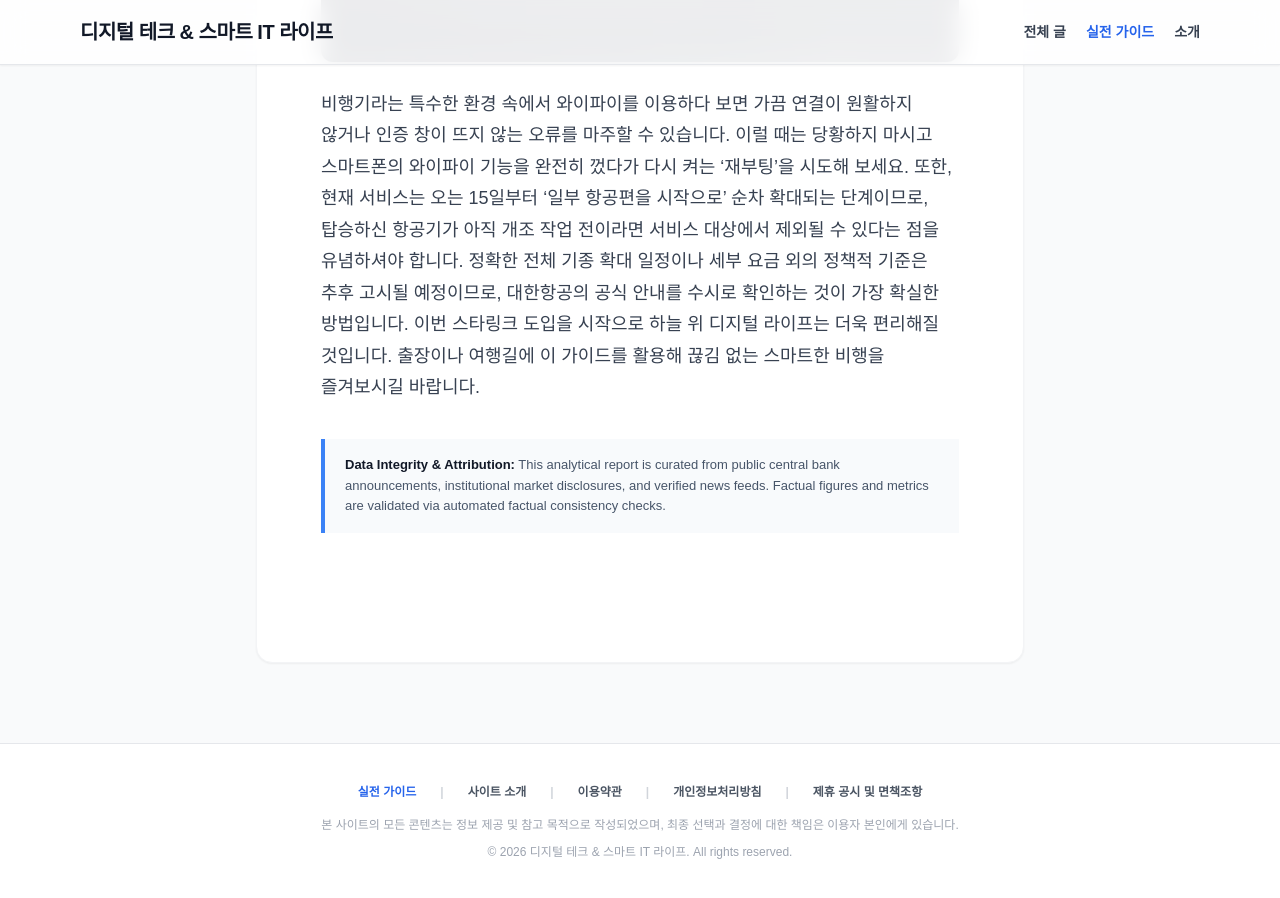
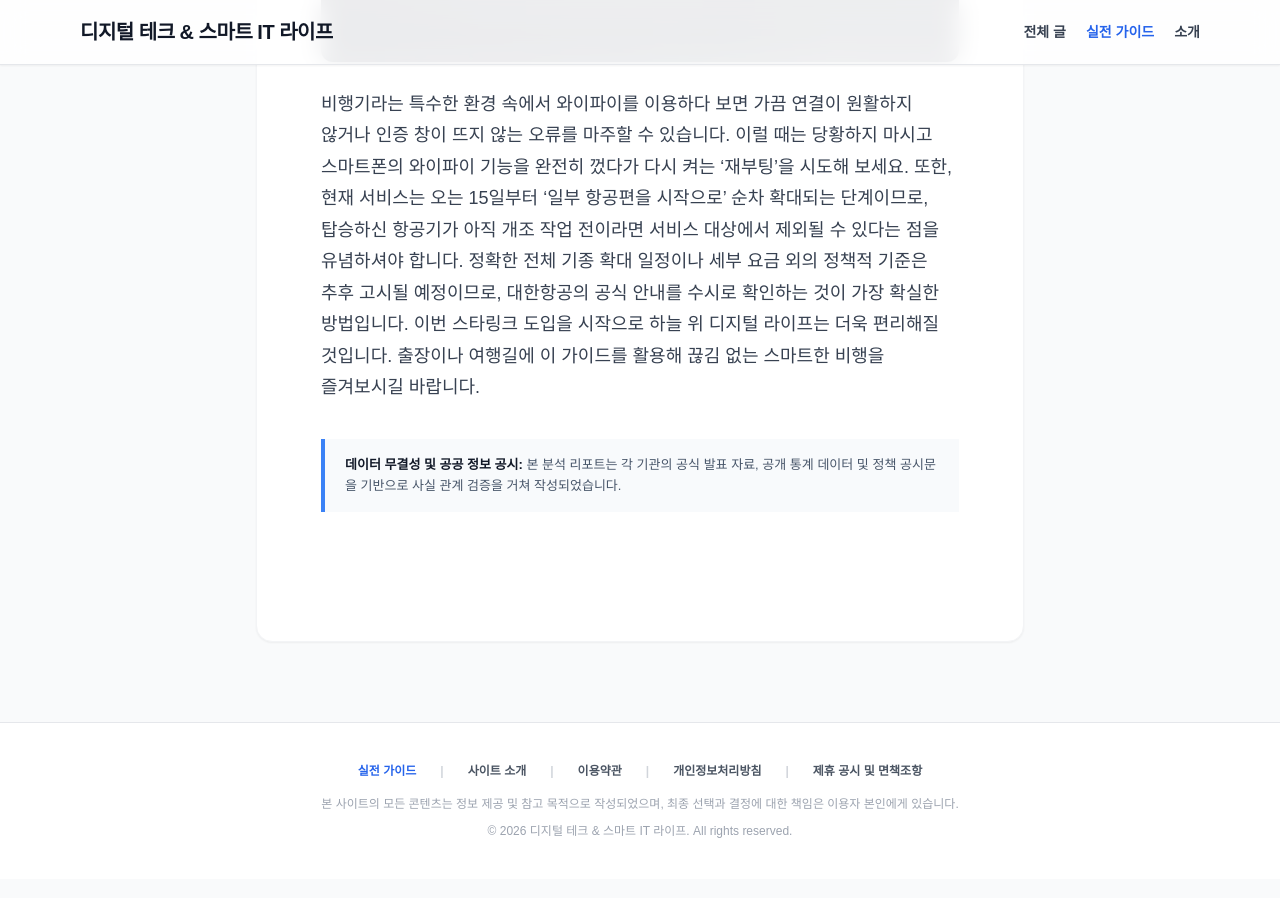
Before and after one commit to somsoo/blog-tech-kr, a Jekyll site: the page built from _posts/2026-09-11-대한항공-스타링크-기내-무료-와이파이.md, in a window 1280 px wide and 900 px high, scrolled down 3612 px. Built offline with Jekyll 4.4.1, drawn with Linux system fonts in a browser that asks for light colours; nearby versions of some CDN libraries; some web fonts are replaced.

Commit message:
fix(content): localize attribution notice to Korean in post

```diff
--- a/_posts/2026-09-11-대한항공-스타링크-기내-무료-와이파이.md
+++ b/_posts/2026-09-11-대한항공-스타링크-기내-무료-와이파이.md
@@ -49,7 +49,7 @@ description: "대한항공이 도입한 스타링크 기내 무료 와이파이
 
 비행기라는 특수한 환경 속에서 와이파이를 이용하다 보면 가끔 연결이 원활하지 않거나 인증 창이 뜨지 않는 오류를 마주할 수 있습니다. 이럴 때는 당황하지 마시고 스마트폰의 와이파이 기능을 완전히 껐다가 다시 켜는 '재부팅'을 시도해 보세요. 또한, 현재 서비스는 오는 15일부터 '일부 항공편을 시작으로' 순차 확대되는 단계이므로, 탑승하신 항공기가 아직 개조 작업 전이라면 서비스 대상에서 제외될 수 있다는 점을 유념하셔야 합니다. 정확한 전체 기종 확대 일정이나 세부 요금 외의 정책적 기준은 추후 고시될 예정이므로, 대한항공의 공식 안내를 수시로 확인하는 것이 가장 확실한 방법입니다. 이번 스타링크 도입을 시작으로 하늘 위 디지털 라이프는 더욱 편리해질 것입니다. 출장이나 여행길에 이 가이드를 활용해 끊김 없는 스마트한 비행을 즐겨보시길 바랍니다.
 <div style="margin: 35px 0; padding: 16px 20px; border-left: 4px solid #3b82f6; background-color: #f8fafc; font-size: 13px; color: #475569; line-height: 1.6;">
-    <strong>Data Integrity & Attribution:</strong> This analytical report is curated from public central bank announcements, institutional market disclosures, and verified news feeds. Factual figures and metrics are validated via automated factual consistency checks.
+    <strong>데이터 무결성 및 공공 정보 공시:</strong> 본 분석 리포트는 각 기관의 공식 발표 자료, 공개 통계 데이터 및 정책 공시문을 기반으로 사실 관계 검증을 거쳐 작성되었습니다.
 </div>
 
 <div class="manual-ad-container" style="margin: 30px 0; text-align: center;">
```
